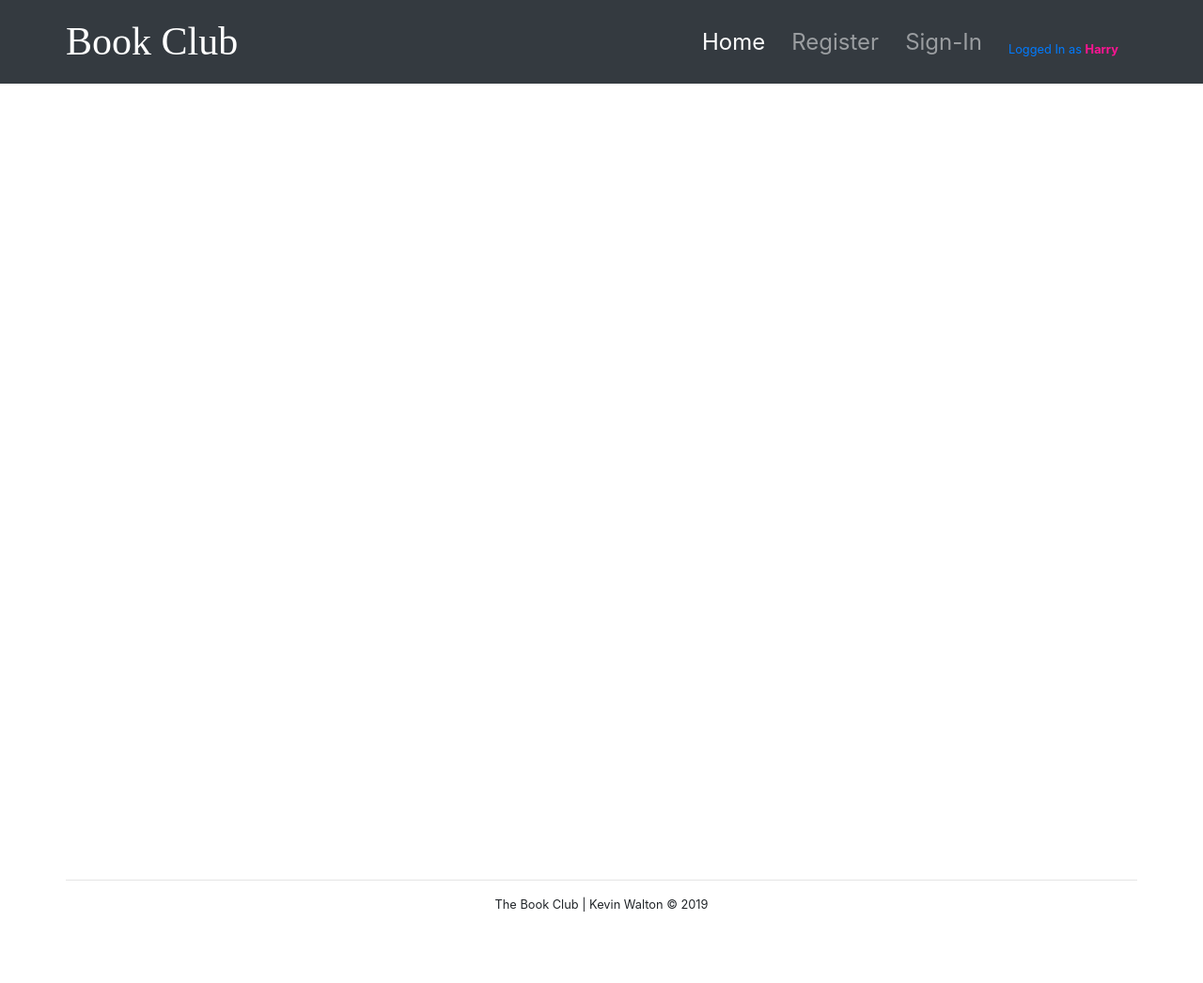
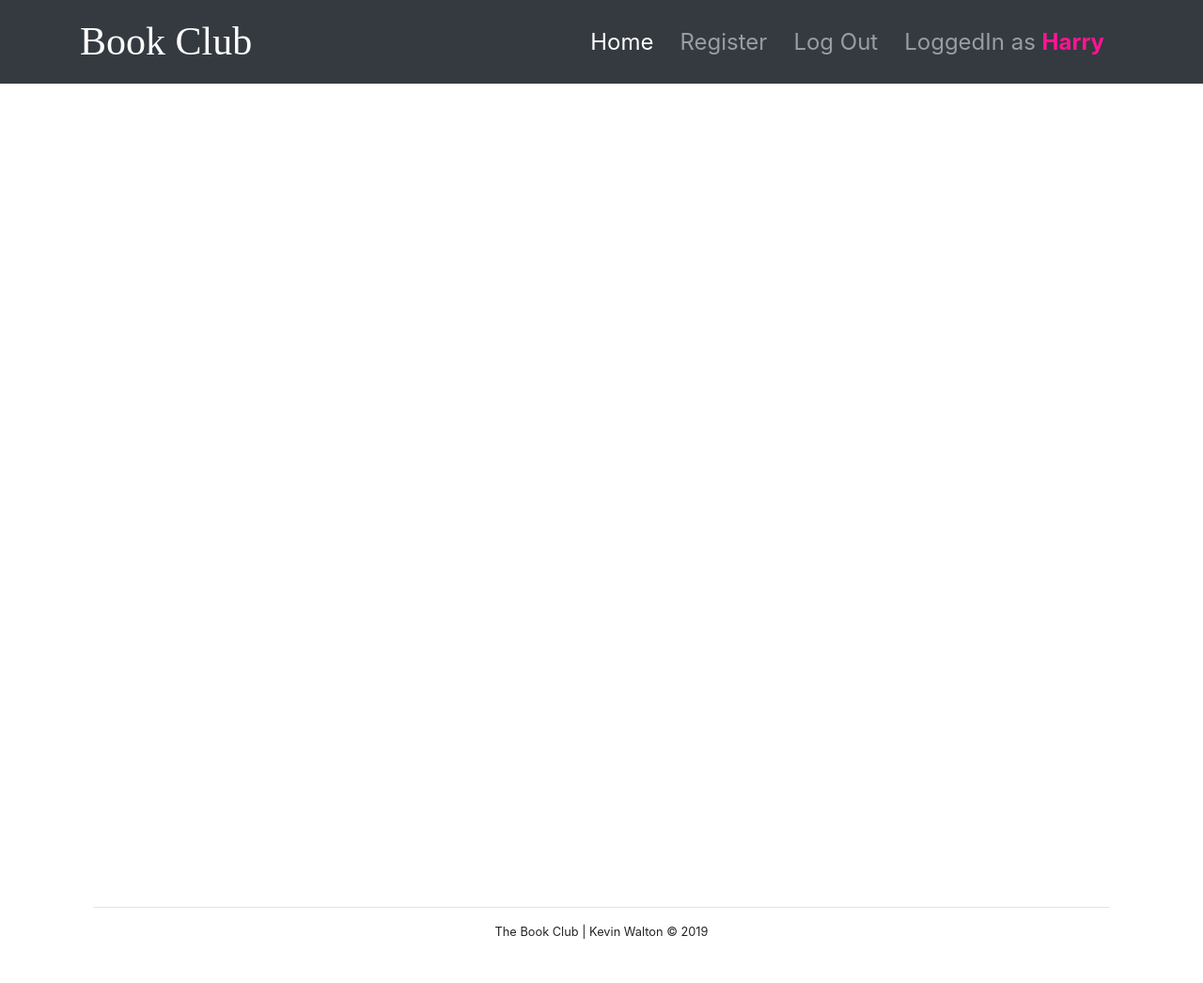
Before and after one commit to Hermeticpoet/BookClub-Milestone3, a Flask app: page / in a window 1280 px wide. Shown: the whole page at 94% size. Before the commit the page ends 970 px from the top, so only its background shows below. Run offline with Flask 2, Linux system fonts and the light colour scheme; a user stored in the database is signed in; data that the repository does not hold is empty; some libraries are stand-ins or nearby versions; some web fonts are replaced.

Commit message:
Finished off user authentication. LogIn & Register routes return home page when user already logged in

```diff
--- a/app/catalog/templates/layout.html
+++ b/app/catalog/templates/layout.html
@@ -34,15 +34,19 @@
                 <a class="nav-link" href="{{ url_for('main.display_books') }}">Home <span class="sr-only">(current)</span></a>
               </li>
               <li class="nav-item">
-                <a class="nav-link" href="#">Register</a>
+                <a class="nav-link" href={{ url_for('authentication.register_user') }}>Register</a>
               </li>
               <li>
-                  <a class="nav-link" href="#">Sign-In</a>
+                  {% if current_user.is_authenticated %}
+                    <a class="nav-link" href="{{ url_for('authentication.log_out_user') }}">Log Out</a>
+                  {% else %}
+                    <a class="nav-link" href="{{ url_for('authentication.log_user_in') }}">Sign In</a>
+                  {% endif %}
               </li>
               <li>
                   <a class="nav-link" id="login-text" href="#">
                       {%  if current_user.is_authenticated %}
-                          Logged In as <b style="color: deeppink">{{ current_user.user_name.title() }}</b>
+                          LoggedIn as <strong style="color: deeppink">{{ current_user.user_name.title() }}</strong>
                       {% else %}
                           Not Logged In
                       {% endif %}
--- a/app/static/css/styles.css
+++ b/app/static/css/styles.css
@@ -16,9 +16,9 @@ p, li  {
     font-size: small;
 }
 
-.container {
-    padding: 0 !important;
-}
+/*.container {*/
+/*    padding: 0 !important;*/
+/*}*/
 
 footer {
     position: absolute;
@@ -91,11 +91,8 @@ span {
 
 /*** Message Styles ***/
 #login-text {
-    position: relative;
-    top: 1rem;
     text-decoration: none;
-    font-size: .8rem;
-    color: #007bff;
+    pointer-events: none;
 }
 /*** End Messages ***/
 
```
Also changed, not shown: app/auth/routes.py (+23 -1 lines), app/auth/templates/layout.html (+7 -3 lines).
